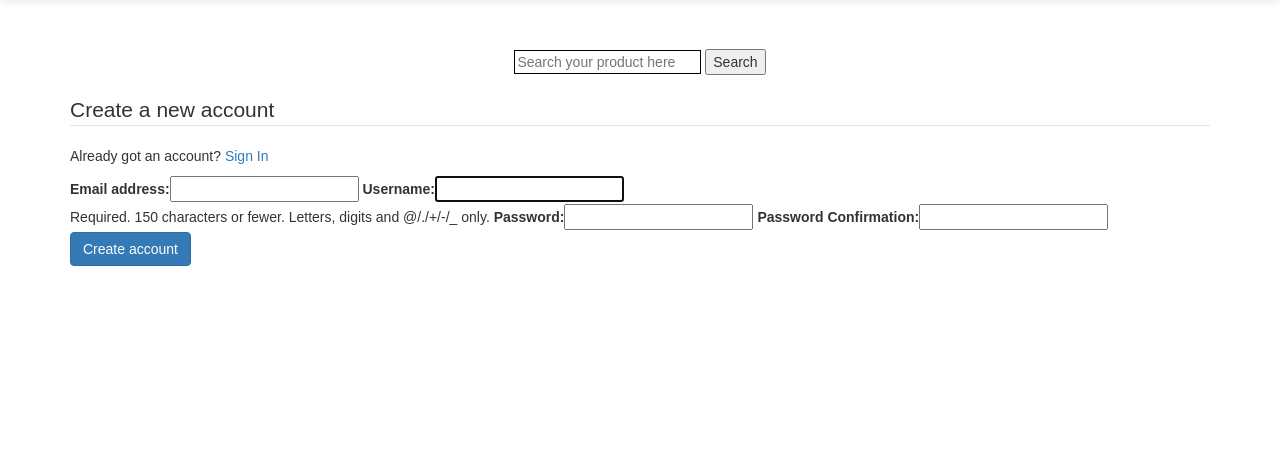
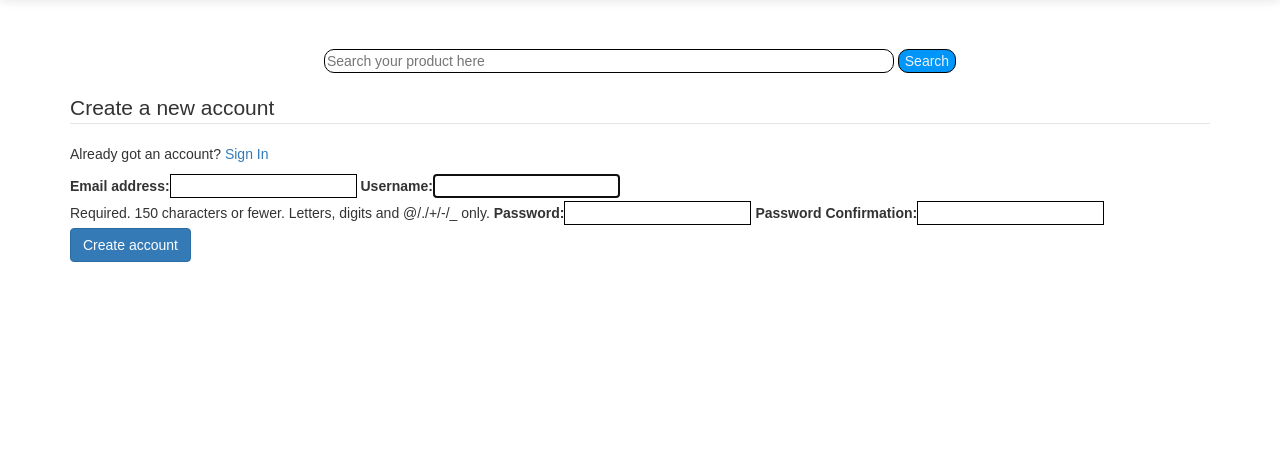
Before and after one commit to markofsuccess/fullstack-ecommerce, a Django app: page /accounts/register/ in a window 1280 px wide. Shown: the part 51-516 px from the top of the page. Run offline with Django 3.2, Linux system fonts and the light colour scheme; some libraries are stand-ins or nearby versions.

Commit message:
styled searchbar

```diff
--- a/static/css/custom.css
+++ b/static/css/custom.css
@@ -1,6 +1,7 @@
 body {
     font-family: Arial;
     padding-top: 100px;
+    background-color: rgb(255, 255, 255);
 }
 
 .navbar {
@@ -93,4 +94,18 @@ footer {
 }
 .display input[type=text] {
     border: solid 1px #010303;
+    border-radius: 10px;
+    outline: none;
+    width: 50%;
 }
+button, input, optgroup, select, textarea {
+    color: rgb(245, 244, 247);
+    font: inherit;
+    margin: 0;
+    border: solid 1px #010303;
+}
+button {
+     background-color: rgb(0, 149, 248);
+     border-radius: 10px;
+     outline: none;
+}
```
